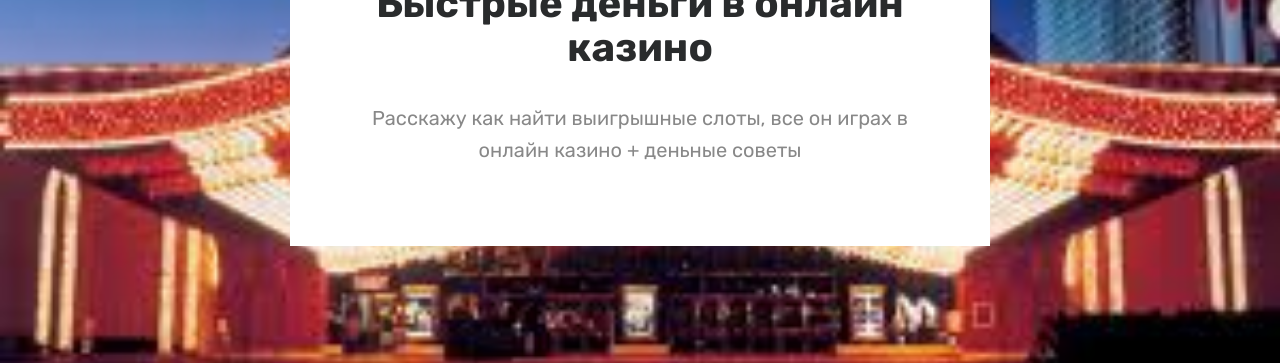
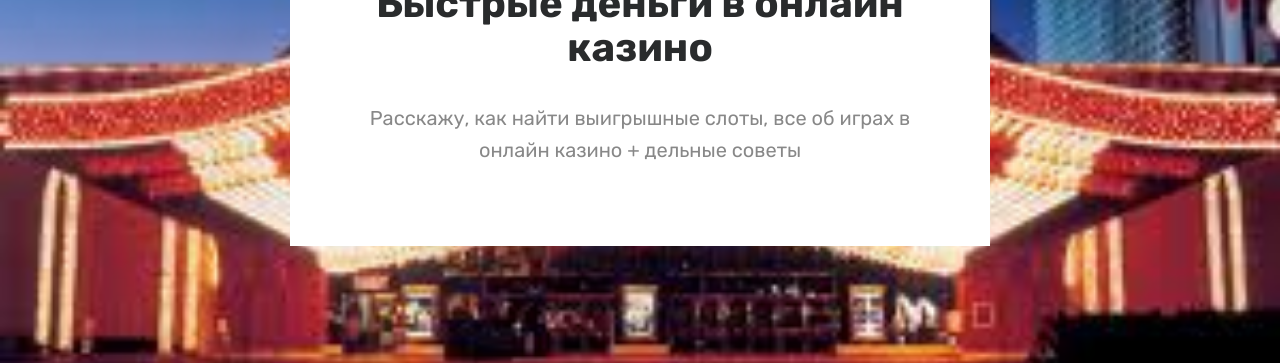
Before and after one commit to jaksonmurgan/jaksonmurgan.github.io, a Jekyll site: the page built from index.html, in a window 1280 px wide and 900 px high. Shown: the part 270-633 px from the top of the window. Built offline with Jekyll 4.4.1, drawn with Linux system fonts in a browser that asks for light colours; the list of posts is cut into pages by our own code.

Commit message:
Update from Forestry.io ilya.kono@gmail.com updated index.html

```diff
--- a/index.html
+++ b/index.html
@@ -1,13 +1,13 @@
 ---
 layout: default
+
 ---
-
 <!-- Home Jumbotron
 ================================================== -->
 <section class="intro full-width">
     <div class="wrapintro">
         <h1>Быстрые деньги в онлайн казино </h1>
-        <h2 class="lead">Расскажу как найти выигрышные слоты, все он играх в онлайн казино + деньные советы</h2>
+        <h2 class="lead">Расскажу, как найти выигрышные слоты, все об играх в онлайн казино + дельные советы</h2>
     </div>
 </section>
 
```
